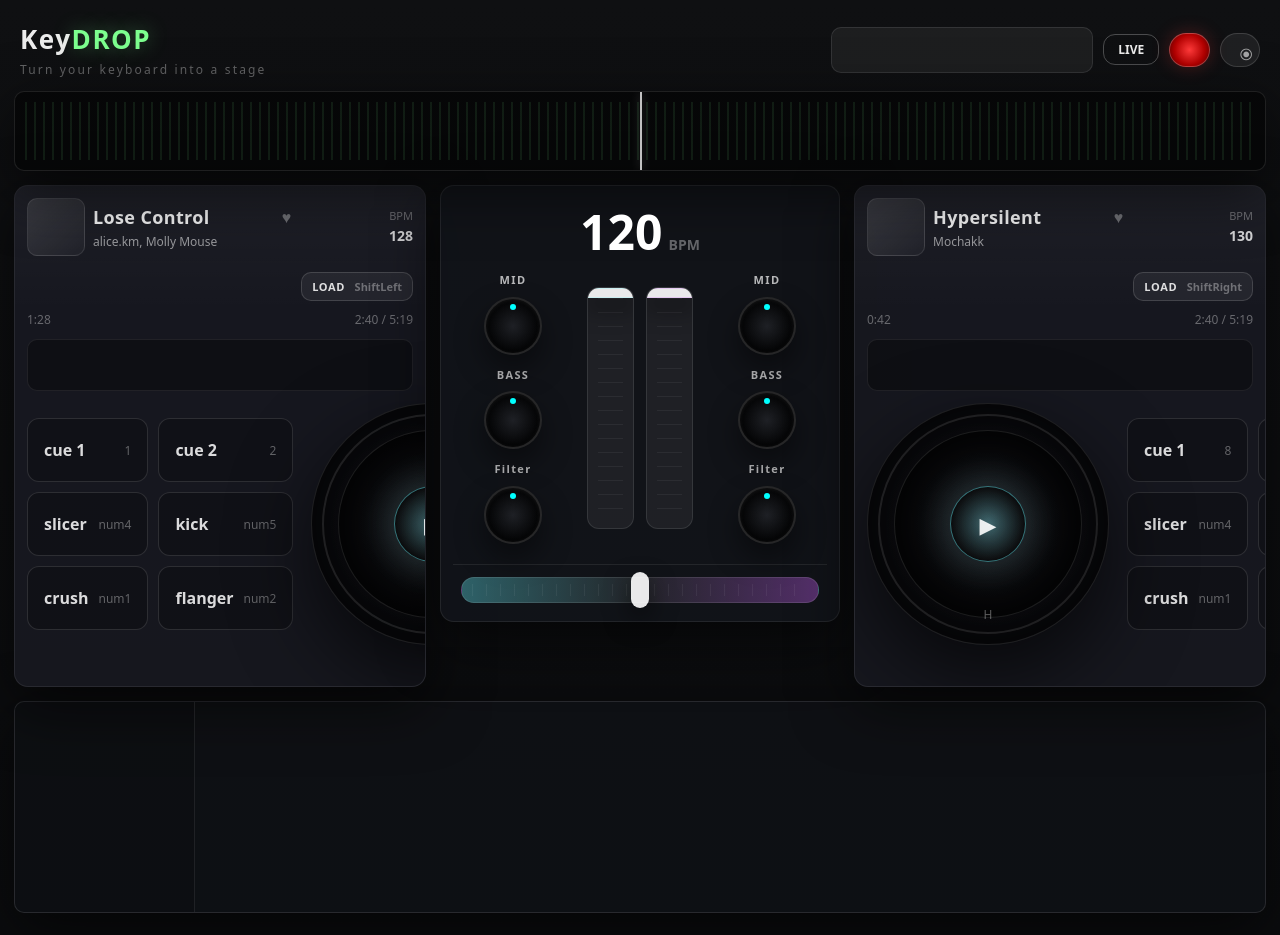
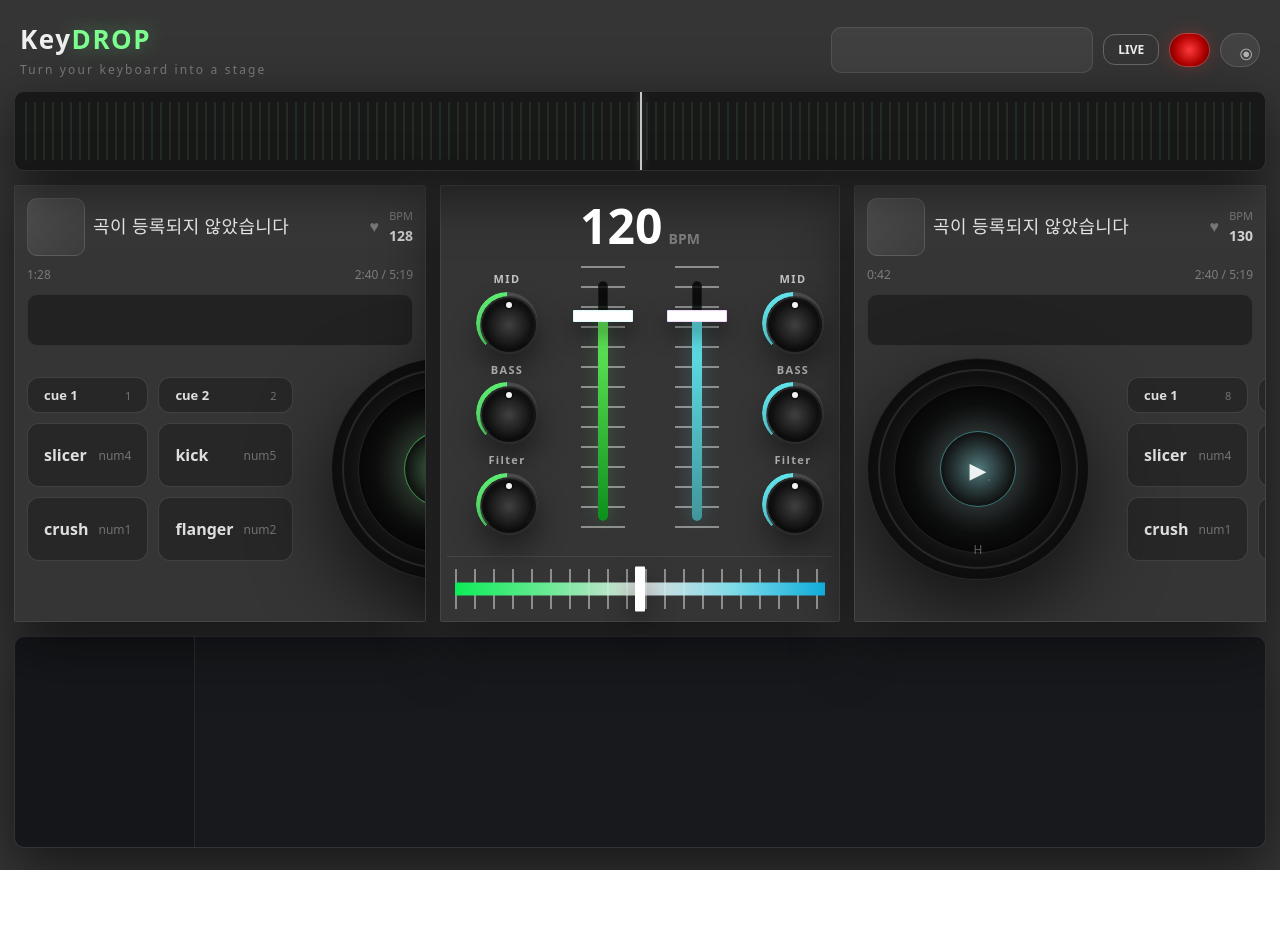
Before and after one commit to Donghee-Jang-123/Keydrop, a React (Vite) app in the folder client/: page / in a window 1280 px wide. After the commit the page ends 870 px from the top, so only its background shows below. Built offline with nearby package versions, Linux system fonts and the light colour scheme.

Commit message:
UI upgrade

```diff
--- a/client/src/App.css
+++ b/client/src/App.css
@@ -1,10 +1,10 @@
 /* KeyDROP UI (waveform/키보드/라이브러리: placeholder만) */
 
 :root {
-  --bg0: #0b0c10;
-  --bg1: #12141a;
-  --panel: rgba(24, 26, 33, 0.88);
-  --panel2: rgba(18, 20, 26, 0.92);
+  --bg0: rgb(53, 53, 53);
+  --bg1: rgb(53, 53, 53);
+  --panel: rgb(53, 53, 53);
+  --panel2: rgb(53, 53, 53);
   --line: rgba(255, 255, 255, 0.08);
   --cyan: #68f6ff;
   --pink: #cf63ff;
@@ -17,7 +17,7 @@
 
 .kd {
   min-height: 100vh;
-  background: linear-gradient(180deg, #0f1012 0%, #0b0c0e 100%);
+  background: rgb(53, 53, 53);
   color: var(--text);
   padding: 14px 14px 22px;
 }
@@ -145,10 +145,10 @@
 .deckPanel {
   background: var(--panel);
   border: 1px solid var(--line);
-  border-radius: 14px;
+  border-radius: 2px;
   box-shadow: var(--shadow);
   overflow: hidden;
-  min-height: 500px;
+  min-height: 435px;
 }
 
 .deckPanel__header {
@@ -348,10 +348,24 @@
   box-shadow: 0 0 22px rgba(104, 246, 255, 0.18), 0 0 0 1px rgba(104, 246, 255, 0.12) inset;
 }
 
+.pad.pad--cue {
+  padding-top: 8px !important;    /* 기존 20px에서 8px로 축소 */
+  padding-bottom: 8px !important; /* 기존 20px에서 8px로 축소 */
+}
+
+/* 버튼이 작아졌으므로 내부 글자 크기도 미세하게 조절 */
+.pad.pad--cue .pad__label {
+  font-size: 13px;
+}
+
+.pad.pad--cue .pad__key {
+  font-size: 11px;
+}
+
 /* Turntable */
 .turntable {
-  width: 240px;
-  height: 240px;
+  width: 220px;
+  height: 220px;
   border-radius: 999px;
   position: relative;
   background: radial-gradient(circle, rgba(255, 255, 255, 0.06) 0%, rgba(0, 0, 0, 0.7) 60%, rgba(0, 0, 0, 0.9) 100%);
@@ -397,6 +411,11 @@
   font-size: 22px;
   box-shadow: 0 0 40px rgba(104, 246, 255, 0.12);
 }
+.turntable--deck1 .turntable__btnIcon {
+  background: radial-gradient(circle, rgba(98, 255, 120, 0.30) 0%, rgba(0, 0, 0, 0.55) 70%);
+  border: 1px solid rgba(98, 255, 120, 0.55);
+  box-shadow: 0 0 40px rgba(98, 255, 120, 0.18);
+}
 .turntable__btnKey {
   position: absolute;
   bottom: 20px;
@@ -419,9 +438,9 @@
 .mixerPanel {
   background: var(--panel2);
   border: 1px solid var(--line);
-  border-radius: 14px;
+  border-radius: 2px;
   box-shadow: var(--shadow);
-  padding: 12px;
+  padding: 6px;
 }
 
 .mixerPanel__bpm {
@@ -476,6 +495,37 @@
   color: rgba(255, 255, 255, 0.7);
   letter-spacing: 0.12em;
 }
+.knob {
+  position: relative;
+  width: 54px;
+  height: 54px;
+}
+.knob-ring {
+  /* 270도만 사용하는 progress ring (시작각: -135도) */
+  --sweep: 0deg;
+  --ringColor: rgba(104, 246, 255, 0.95);
+  position: absolute;
+  inset: -4px; /* 다이얼 바깥쪽으로 살짝 */
+  border-radius: 999px;
+  background: conic-gradient(
+    from -135deg,
+    var(--ringColor) 0deg var(--sweep),
+    rgba(255, 255, 255, 0.12) var(--sweep) 270deg,
+    transparent 270deg 360deg
+  );
+  -webkit-mask: radial-gradient(
+    farthest-side,
+    transparent calc(100% - 5px),
+    #000 calc(100% - 5px)
+  );
+  mask: radial-gradient(
+    farthest-side,
+    transparent calc(100% - 5px),
+    #000 calc(100% - 5px)
+  );
+  filter: drop-shadow(0 0 7px rgba(104, 246, 255, 0.18));
+  pointer-events: none;
+}
 .knob-dial {
   width: 54px !important;
   height: 54px !important;
@@ -483,48 +533,113 @@
   background: radial-gradient(circle, rgba(255, 255, 255, 0.06) 0%, rgba(0, 0, 0, 0.85) 70%);
   border: 2px solid rgba(255, 255, 255, 0.14) !important;
   box-shadow: inset 0 1px 4px rgba(255, 255, 255, 0.08), 0 14px 30px rgba(0, 0, 0, 0.45);
+  position: relative;
+}
+.knob-pointer {
+  position: absolute;
+  inset: 0;
+  transform-origin: 50% 50%;
+  transition: transform 0.05s linear;
+}
+.knob-dot {
+  position: absolute;
+  top: 4px;
+  left: 50%;
+  width: 6px;
+  height: 6px;
+  background: rgba(255, 255, 255, 0.95);
+  border-radius: 50%;
+  transform: translateX(-50%);
+  box-shadow: 0 0 0 2px rgba(0, 0, 0, 0.35);
 }
 
 .mixerPanel__faders {
   display: grid;
   grid-template-columns: 1fr 1fr;
-  gap: 12px;
+  gap: 50px;
   padding: 0 6px;
 }
 .mixerPanel__vfaderTrack {
+  width: 44px;           /* 트랙 너비를 44px로 고정 */
+  margin: 0 auto;        /* 부모 컨테이너 중앙에 배치 */
   height: 240px;
   border-radius: 12px;
-  background: rgba(255, 255, 255, 0.06);
-  border: 1px solid rgba(255, 255, 255, 0.10);
+  background: transparent;
+  border: 0;
   position: relative;
-  overflow: hidden;
+  overflow: visible;     /* 중요: 바가 트랙 밖으로 튀어나올 수 있도록 설정 */
+  padding: 15px 0;
+}
+
+.mixerPanel__vfaderMeter {
+  position: absolute;
+  left: 50%;
+  top: 15px;
+  bottom: 15px;
+  width: 10px;
+  transform: translateX(-50%);
+  border-radius: 999px;
+  background: rgba(0, 0, 0, 0.78);
+  box-shadow: inset 0 0 0 1px rgba(255, 255, 255, 0.06);
+  z-index: 1;
+}
+
+.mixerPanel__vfaderFill {
+  position: absolute;
+  left: 50%;
+  bottom: 15px; /* padding과 맞춤 */
+  width: 10px;
+  transform: translateX(-50%);
+  border-radius: 999px;
+  opacity: 0.95;
+  z-index: 2;
+}
+.mixerPanel__vfaderFill--left {
+  background: linear-gradient(
+    to top,
+    rgb(12, 150, 30),
+    rgb(113, 255, 100)
+  );
+  box-shadow: 0 0 18px rgba(98, 255, 120, 0.22);
+}
+.mixerPanel__vfaderFill--right {
+  background: linear-gradient(
+    to top,
+    rgb(68, 157, 163),
+    rgba(104, 246, 255)
+  );
+  box-shadow: 0 0 18px rgba(104, 246, 255, 0.22);
 }
 
 .mixerPanel__vfaderTrack::before {
   /* 눈금(틱) */
   content: '';
   position: absolute;
-  inset: 10px;
+  inset: 0px;
   background: repeating-linear-gradient(
     to bottom,
-    rgba(255, 255, 255, 0.22) 0px,
-    rgba(255, 255, 255, 0.22) 1px,
-    transparent 1px,
-    transparent 14px
+    rgba(255, 255, 255, 0.55) 0px,
+    rgba(255, 255, 255, 0.55) 2px,
+    transparent 2px,
+    transparent 20px
   );
-  opacity: 0.25;
+  opacity: 0.8;
   pointer-events: none;
+  z-index: 0;
 }
+
 .mixerPanel__vfaderThumb {
   position: absolute;
   left: 50%;
-  transform: translateX(-50%);
-  width: 56px;
-  height: 10px;
-  border-radius: 8px;
-  background: rgba(255, 255, 255, 0.9);
-  box-shadow: 0 10px 22px rgba(0, 0, 0, 0.55);
+  transform: translate(-50%, -50%);
+  width: 60px;           /* 바 너비를 74px로 늘려 트랙(44px)을 초과하게 함 */
+  height: 12px;          /* 두께도 살짝 조절 (선택 사항) */
+  border-radius: 1px;    /* 조금 더 각진 DJ 장비 느낌으로 변경 */
+  background: #ffffff;
+  box-shadow: 0 4px 12px rgba(0, 0, 0, 0.5);
+  z-index: 3;
 }
+
 .mixerPanel__vfaderThumb--left {
   box-shadow: 0 0 0 1px rgba(104, 246, 255, 0.25) inset, 0 10px 22px rgba(0, 0, 0, 0.55);
 }
@@ -538,25 +653,48 @@
   border-top: 1px solid rgba(255, 255, 255, 0.08);
 }
 .mixerPanel__crossTrack {
-  height: 24px;
+  height: 40px;
   border-radius: 999px;
-  background: linear-gradient(90deg, rgba(104, 246, 255, 0.35), rgba(255, 255, 255, 0.08), rgba(207, 99, 255, 0.35));
-  border: 1px solid rgba(255, 255, 255, 0.10);
+  background: transparent; /* 그라데이션은 별도 레이어(.mixerPanel__crossGradient)에 고정 표시 */
+  border: 0; /* 경계선 제거 */
   position: relative;
+  overflow: visible;
+}
+
+.mixerPanel__crossGradient {
+  position: absolute;
+  left: 0px;
+  right: 0px;
+  top: 50%;
+  height: 13px;
+  transform: translateY(-50%);
+  border-radius: px;
+  /* 기존 그라데이션 유지 (항상 전체 길이로 표시) */
+  background: linear-gradient(
+    90deg,
+    rgba(13, 236, 88),
+    rgba(106, 233, 148),
+    rgba(255, 255, 255, 0.849),
+    rgba(127, 219, 231),
+    rgba(16, 172, 219)
+  );
+  opacity: 1;
+  z-index: 2;
 }
 
 .mixerPanel__crossTrack::before {
   content: '';
   position: absolute;
-  inset: 6px 10px;
+  inset: 0px;
   background: repeating-linear-gradient(
     90deg,
-    rgba(255, 255, 255, 0.22) 0px,
-    rgba(255, 255, 255, 0.22) 1px,
-    transparent 1px,
-    transparent 14px
+    rgba(255, 255, 255, 0.55) 0px,
+    rgba(255, 255, 255, 0.55) 2px,
+    transparent 2px,
+    transparent 19px
   );
-  opacity: 0.25;
+  opacity: 0.80;
+  z-index: 1;
 }
 
 .kdLibraryPlaceholder {
@@ -583,11 +721,12 @@
   position: absolute;
   top: 50%;
   transform: translate(-50%, -50%);
-  width: 18px;
-  height: 36px;
-  border-radius: 10px;
-  background: rgba(255, 255, 255, 0.9);
+  width: 10px;
+  height: 45px;
+  border-radius: 1px;
+  background: rgb(255, 255, 255);
   box-shadow: 0 12px 26px rgba(0, 0, 0, 0.55);
+  z-index: 3;
 }
 
 /* Responsive */
--- a/client/src/components/DeckPanel.tsx
+++ b/client/src/components/DeckPanel.tsx
@@ -53,14 +53,6 @@ const DeckPanel: React.FC<DeckPanelProps> = ({ deckIdx, side, meta }) => {
           <div className="deckPanel__bpmLabel">BPM</div>
           <div className="deckPanel__bpmValue">{meta.bpm}</div>
         </div>
-        <button
-          type="button"
-          className="deckPanel__loadBtn"
-          onClick={() => requestLocalFile(deckIdx)}
-          title={deckIdx === 1 ? 'ShiftLeft' : 'ShiftRight'}
-        >
-          LOAD <span className="deckPanel__loadKey">{deckIdx === 1 ? 'ShiftLeft' : 'ShiftRight'}</span>
-        </button>
       </header>
 
       <div className="deckPanel__subHeader">
@@ -83,18 +75,19 @@ const DeckPanel: React.FC<DeckPanelProps> = ({ deckIdx, side, meta }) => {
                   keyHint={p.keyHint}
                   variant={p.variant}
                   active={p.fx ? deck.fx === p.fx : false}
+                  className={p.label.includes('cue') ? 'pad--cue' : ''}
                 />
               ))}
             </div>
             <div className="deckPanel__turntable">
-              <Turntable isplay={deck.isplay} keyHint={deckIdx === 1 ? 'G' : 'H'} />
+              <Turntable deckIdx={deckIdx} isplay={deck.isplay} keyHint={deckIdx === 1 ? 'G' : 'H'} />
             </div>
           </>
         ) : (
           /* Deck2(오른쪽 덱)은 "턴테이블(왼쪽) - 패드(오른쪽)" 배치 */
           <>
             <div className="deckPanel__turntable">
-              <Turntable isplay={deck.isplay} keyHint={deckIdx === 1 ? 'G' : 'H'} />
+              <Turntable deckIdx={deckIdx} isplay={deck.isplay} keyHint={deckIdx === 1 ? 'G' : 'H'} />
             </div>
             <div className="deckPanel__pads deckPanel__pads--grid">
               {pads.map((p) => (
@@ -104,6 +97,7 @@ const DeckPanel: React.FC<DeckPanelProps> = ({ deckIdx, side, meta }) => {
                   keyHint={p.keyHint}
                   variant={p.variant}
                   active={p.fx ? deck.fx === p.fx : false}
+                  className={p.label.includes('cue') ? 'pad--cue' : ''}
                 />
               ))}
             </div>
--- a/client/src/components/EffectPad.tsx
+++ b/client/src/components/EffectPad.tsx
@@ -5,13 +5,14 @@ interface EffectPadProps {
   keyHint?: string;
   active?: boolean;
   variant?: 'red' | 'purple' | 'blue' | 'gray';
+  className?: string;
 }
 
-const EffectPad: React.FC<EffectPadProps> = ({ label, keyHint, active, variant = 'gray' }) => {
+const EffectPad: React.FC<EffectPadProps> = ({ label, keyHint, active, variant = 'gray', className = '' }) => {
   return (
     <button
       type="button"
-      className={`pad pad--${variant} ${active ? 'pad--active' : ''}`}
+      className={`pad pad--${variant} ${active ? 'pad--active' : ''} ${className}`}
       aria-pressed={active ? 'true' : 'false'}
     >
       <div className="pad__label">{label}</div>
--- a/client/src/components/Knob.tsx
+++ b/client/src/components/Knob.tsx
@@ -16,35 +16,29 @@ const Knob: React.FC<KnobProps> = ({ deckIdx, knobType, label }) => {
 
   // 0.0 ~ 1.0 값을 각도(-135도 ~ +135도)로 변환
   const rotation = value * 270 - 135;
+  const sweep = value * 270;
 
   return (
     <div className="knob-container" style={{ textAlign: 'center' }}>
       <div className="knob-label">{label}</div>
-      {/* 실제 돌아가는 다이얼 이미지 또는 CSS */}
-      <div
-        className="knob-dial"
-        style={{
-          width: '60px',
-          height: '60px',
-          borderRadius: '50%',
-          border: '3px solid #555',
-          position: 'relative',
-          // CSS transform으로 회전 적용
-          transform: `rotate(${rotation}deg)`,
-          transition: 'transform 0.05s linear' // 부드러운 움직임 (옵션)
-        }}
-      >
-        {/* 노브의 현재 위치를 가리키는 점 */}
-        <div style={{
-          position: 'absolute',
-          top: '5px',
-          left: '50%',
-          width: '6px',
-          height: '6px',
-          backgroundColor: 'cyan',
-          borderRadius: '50%',
-          transform: 'translateX(-50%)'
-        }} />
+
+      {/* 사진처럼: (1) 값만큼 채워지는 링 + (2) 고정 다이얼 + (3) 회전 포인터 */}
+      <div className="knob">
+        <div
+          className="knob-ring"
+          style={
+            {
+              ['--sweep' as any]: `${sweep}deg`,
+              ['--ringColor' as any]: deckIdx === 1 ? 'rgba(98, 255, 120, 0.95)' : 'rgba(104, 246, 255, 0.95)',
+            } as React.CSSProperties
+          }
+          aria-hidden="true"
+        />
+        <div className="knob-dial">
+          <div className="knob-pointer" style={{ transform: `rotate(${rotation}deg)` }}>
+            <div className="knob-dot" aria-hidden="true" />
+          </div>
+        </div>
       </div>
     </div>
   );
--- a/client/src/components/MixerPanel.tsx
+++ b/client/src/components/MixerPanel.tsx
@@ -8,9 +8,15 @@ const MixerPanel: React.FC = () => {
   const deck1 = useDJStore((s) => s.deck1);
   const deck2 = useDJStore((s) => s.deck2);
 
-  // fader: 0~1 (상단이 1)
-  const faderTop1 = `${(1 - deck1.fader) * 100}%`;
-  const faderTop2 = `${(1 - deck2.fader) * 100}%`;
+  const VFADER_HEIGHT = 240;
+  const VFADER_PAD = 15;
+  const VFADER_USABLE = VFADER_HEIGHT - VFADER_PAD * 2;
+
+  // fader: 0~1 (상단이 1), 패딩(15px)을 고려한 계산
+  const faderTop1 = `calc(${VFADER_PAD}px + ${(1 - deck1.fader) * VFADER_USABLE}px + 35px)`;
+  const faderTop2 = `calc(${VFADER_PAD}px + ${(1 - deck2.fader) * VFADER_USABLE}px + 35px)`;
+  const faderFillH1 = `${deck1.fader * VFADER_USABLE}px`;
+  const faderFillH2 = `${deck2.fader * VFADER_USABLE}px`;
 
   return (
     <section className="mixerPanel" aria-label="Mixer">
@@ -31,11 +37,23 @@ const MixerPanel: React.FC = () => {
         <div className="mixerPanel__faders">
           <div className="mixerPanel__vfader">
             <div className="mixerPanel__vfaderTrack">
+              <div className="mixerPanel__vfaderMeter" aria-hidden="true" />
+              <div
+                className="mixerPanel__vfaderFill mixerPanel__vfaderFill--left"
+                style={{ height: faderFillH1 }}
+                aria-hidden="true"
+              />
               <div className="mixerPanel__vfaderThumb mixerPanel__vfaderThumb--left" style={{ top: faderTop1 }} />
             </div>
           </div>
           <div className="mixerPanel__vfader">
             <div className="mixerPanel__vfaderTrack">
+              <div className="mixerPanel__vfaderMeter" aria-hidden="true" />
+              <div
+                className="mixerPanel__vfaderFill mixerPanel__vfaderFill--right"
+                style={{ height: faderFillH2 }}
+                aria-hidden="true"
+              />
               <div className="mixerPanel__vfaderThumb mixerPanel__vfaderThumb--right" style={{ top: faderTop2 }} />
             </div>
           </div>
@@ -50,6 +68,7 @@ const MixerPanel: React.FC = () => {
 
       <div className="mixerPanel__cross">
         <div className="mixerPanel__crossTrack">
+          <div className="mixerPanel__crossGradient" aria-hidden="true" />
           <div className="mixerPanel__crossThumb" style={{ left: `${((crossFader + 1) / 2) * 100}%` }} />
         </div>
       </div>
--- a/client/src/pages/DJPlayModePage.tsx
+++ b/client/src/pages/DJPlayModePage.tsx
@@ -9,6 +9,8 @@ export default function HomePage() {
   useInputManager(audioEngine);
 
   const filePickerDeck = useDJStore((s) => s.filePickerDeck);
+  const deck1Title = useDJStore((s) => s.deck1.trackTitle);
+  const deck2Title = useDJStore((s) => s.deck2.trackTitle);
   const { clearLocalFileRequest, setTrackTitle, setPlayState } = useDJStore.getState().actions;
 
   const fileInputRef = useRef<HTMLInputElement | null>(null);
@@ -20,17 +22,21 @@ export default function HomePage() {
     fileInputRef.current?.click();
   }, [filePickerDeck]);
 
+  // 곡이 등록되지 않은 상태인지 확인
+  const isDeck1Empty = deck1Title === '';
+  const isDeck2Empty = deck2Title === '';
+
   const deck1Meta = {
-    title: 'Lose Control',
-    artist: 'alice.km, Molly Mouse',
+    title: isDeck1Empty ? '곡이 등록되지 않았습니다' : deck1Title,
+    artist: isDeck1Empty ? '' : 'alice.km, Molly Mouse',
     bpm: 128,
     time: '1:28',
     duration: '2:40 / 5:19',
   };
 
   const deck2Meta = {
-    title: 'Hypersilent',
-    artist: 'Mochakk',
+    title: isDeck2Empty ? '곡이 등록되지 않았습니다' : deck2Title,
+    artist: isDeck2Empty ? '' : 'Mochakk',
     bpm: 130,
     time: '0:42',
     duration: '2:40 / 5:19',
--- a/client/src/store/useDJStore.ts
+++ b/client/src/store/useDJStore.ts
@@ -39,8 +39,8 @@ interface DJState {
 
 export const useDJStore = create<DJState>((set) => ({
   // 초기 상태 설정
-  deck1: { mid: 0.5, bass: 0.5, filter: 0.5, fader: 1.0, isplay: false, fx: null, trackTitle: 'Lose Control' },
-  deck2: { mid: 0.5, bass: 0.5, filter: 0.5, fader: 1.0, isplay: false, fx: null, trackTitle: 'Hypersilent' },
+  deck1: { mid: 0.5, bass: 0.5, filter: 0.5, fader: 1.0, isplay: false, fx: null, trackTitle: '' },
+  deck2: { mid: 0.5, bass: 0.5, filter: 0.5, fader: 1.0, isplay: false, fx: null, trackTitle: '' },
   crossFader: 0.0, // -1.0(왼쪽) ~ 1.0(오른쪽)
   bpm: 120.0,
   fxTargetDeck: 1,
```
Also changed, not shown: client/src/components/Turntable.tsx (+6 -2 lines).
